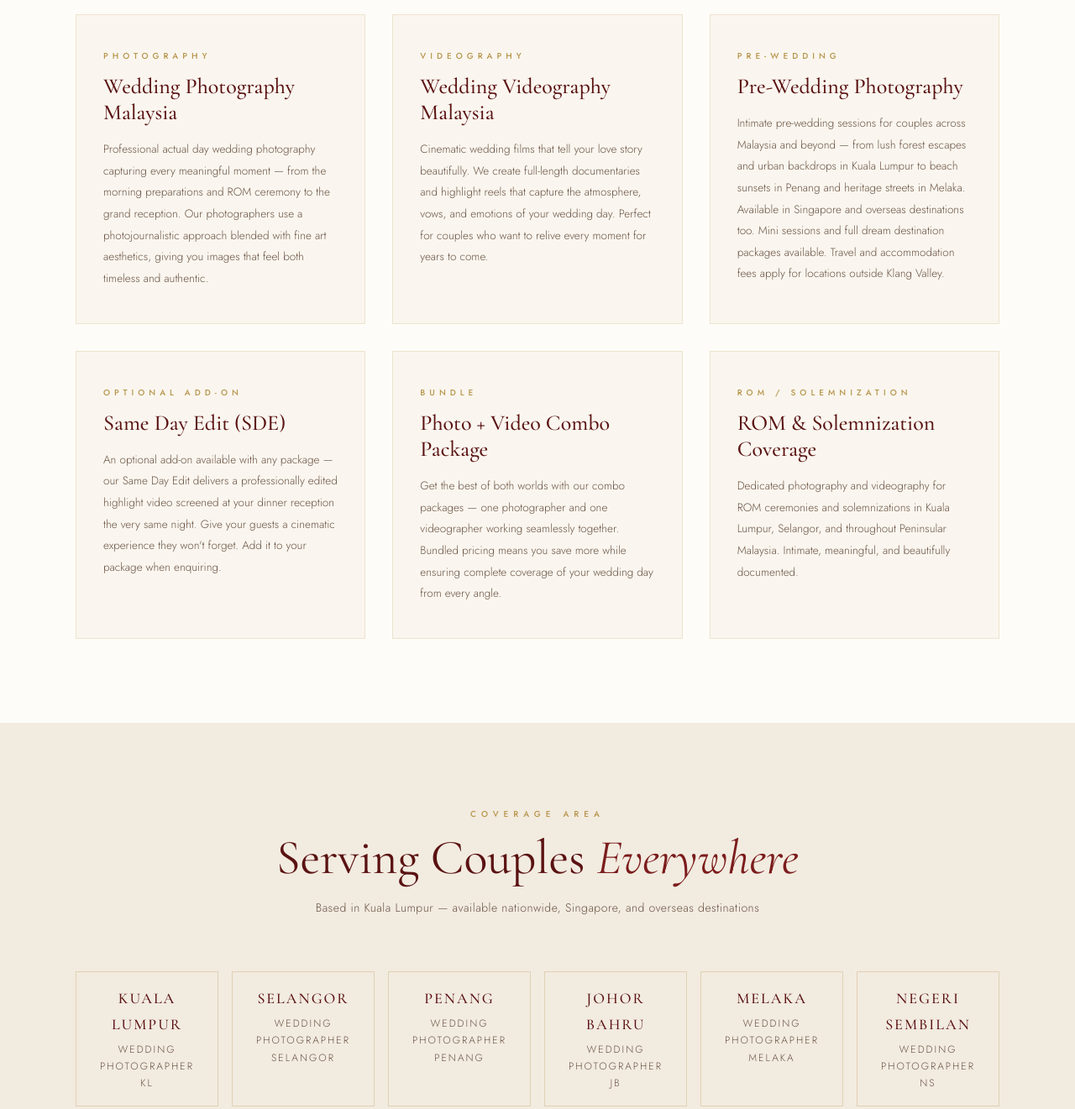
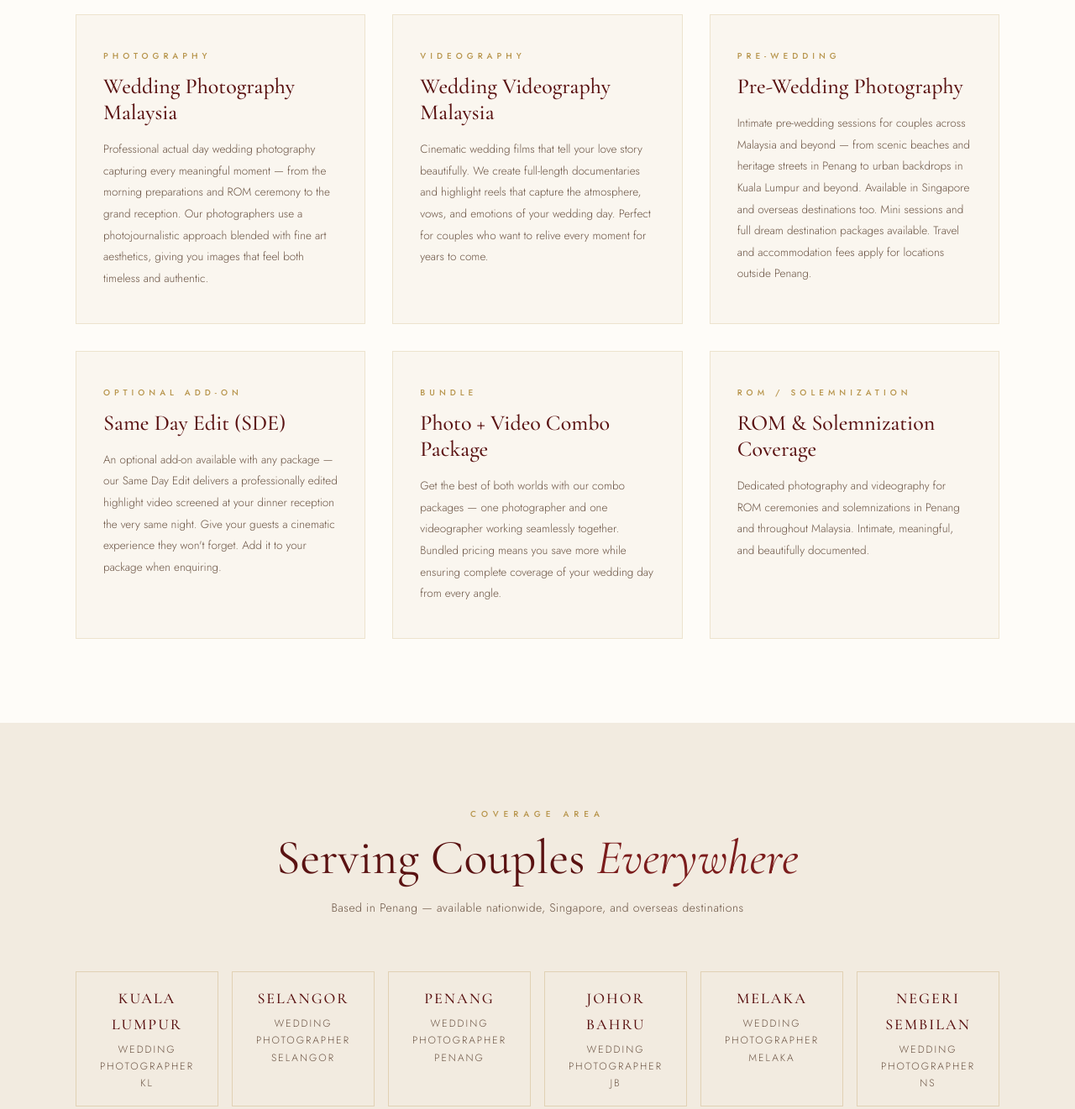
Before and after one commit to redlipscreative/redwedding, a plain HTML site: page index.html in a window 1280 px wide. Shown: the part 5700-7021 px from the top of the page at 84% size. Drawn offline with nearby package versions, Linux system fonts and the light colour scheme.

Commit message:
Update base location from KL to Penang
Co-Authored-By: Claude Sonnet 4.6 <noreply@anthropic.com>

```diff
--- a/index.html
+++ b/index.html
@@ -5,7 +5,7 @@
   <meta name="viewport" content="width=device-width, initial-scale=1.0" />
   <title>Red Wedding — Wedding Photography & Videography Malaysia | redwedding.com.my</title>
   <meta name="description" content="Red Wedding by Red Lips Creative — Professional Wedding Photography & Videography in Malaysia. Pre-wedding, actual day, and combo packages. Book now!" />
-  <meta name="keywords" content="wedding photography Malaysia, wedding videography Malaysia, wedding photographer Kuala Lumpur, wedding videographer KL, pre-wedding photography, actual day wedding, same day edit, wedding package Malaysia, Red Wedding, Red Lips Creative" />
+  <meta name="keywords" content="wedding photography Malaysia, wedding videography Malaysia, wedding photographer Penang, wedding videographer Penang, pre-wedding photography Penang, actual day wedding, same day edit, wedding package Malaysia, Red Wedding, Red Lips Creative" />
   <link rel="canonical" href="https://redwedding.com.my" />
 
   <!-- Open Graph -->
@@ -1428,7 +1428,7 @@
         <div class="service-card">
           <div class="service-card-tag">Pre-Wedding</div>
           <div class="service-card-title">Pre-Wedding Photography</div>
-          <p class="service-card-desc">Intimate pre-wedding sessions for couples across Malaysia and beyond — from lush forest escapes and urban backdrops in Kuala Lumpur to beach sunsets in Penang and heritage streets in Melaka. Available in Singapore and overseas destinations too. Mini sessions and full dream destination packages available. Travel and accommodation fees apply for locations outside Klang Valley.</p>
+          <p class="service-card-desc">Intimate pre-wedding sessions for couples across Malaysia and beyond — from scenic beaches and heritage streets in Penang to urban backdrops in Kuala Lumpur and beyond. Available in Singapore and overseas destinations too. Mini sessions and full dream destination packages available. Travel and accommodation fees apply for locations outside Penang.</p>
         </div>
         <div class="service-card">
           <div class="service-card-tag">Optional Add-On</div>
@@ -1443,7 +1443,7 @@
         <div class="service-card">
           <div class="service-card-tag">ROM / Solemnization</div>
           <div class="service-card-title">ROM & Solemnization Coverage</div>
-          <p class="service-card-desc">Dedicated photography and videography for ROM ceremonies and solemnizations in Kuala Lumpur, Selangor, and throughout Peninsular Malaysia. Intimate, meaningful, and beautifully documented.</p>
+          <p class="service-card-desc">Dedicated photography and videography for ROM ceremonies and solemnizations in Penang and throughout Malaysia. Intimate, meaningful, and beautifully documented.</p>
         </div>
       </div>
     </div>
@@ -1455,7 +1455,7 @@
       <div class="section-header">
         <div class="section-tag">Coverage Area</div>
         <h2 class="section-title">Serving Couples <em>Everywhere</em></h2>
-        <p class="section-desc">Based in Kuala Lumpur — available nationwide, Singapore, and overseas destinations</p>
+        <p class="section-desc">Based in Penang — available nationwide, Singapore, and overseas destinations</p>
       </div>
       <div class="locations-grid">
         <div class="location-tag"><span class="location-state">Kuala Lumpur</span>Wedding Photographer KL</div>
@@ -1472,7 +1472,7 @@
         <div class="location-tag"><span class="location-state">Singapore</span>Wedding Photographer Singapore</div>
         <div class="location-tag"><span class="location-state">Overseas</span>Destination Wedding</div>
       </div>
-      <p style="text-align:center;margin-top:40px;font-size:12px;letter-spacing:2px;color:var(--text-muted);text-transform:uppercase;">* Travel & accommodation fees apply for coverage outside Klang Valley</p>
+      <p style="text-align:center;margin-top:40px;font-size:12px;letter-spacing:2px;color:var(--text-muted);text-transform:uppercase;">* Travel & accommodation fees apply for coverage outside Penang</p>
     </div>
   </section>
 
```
